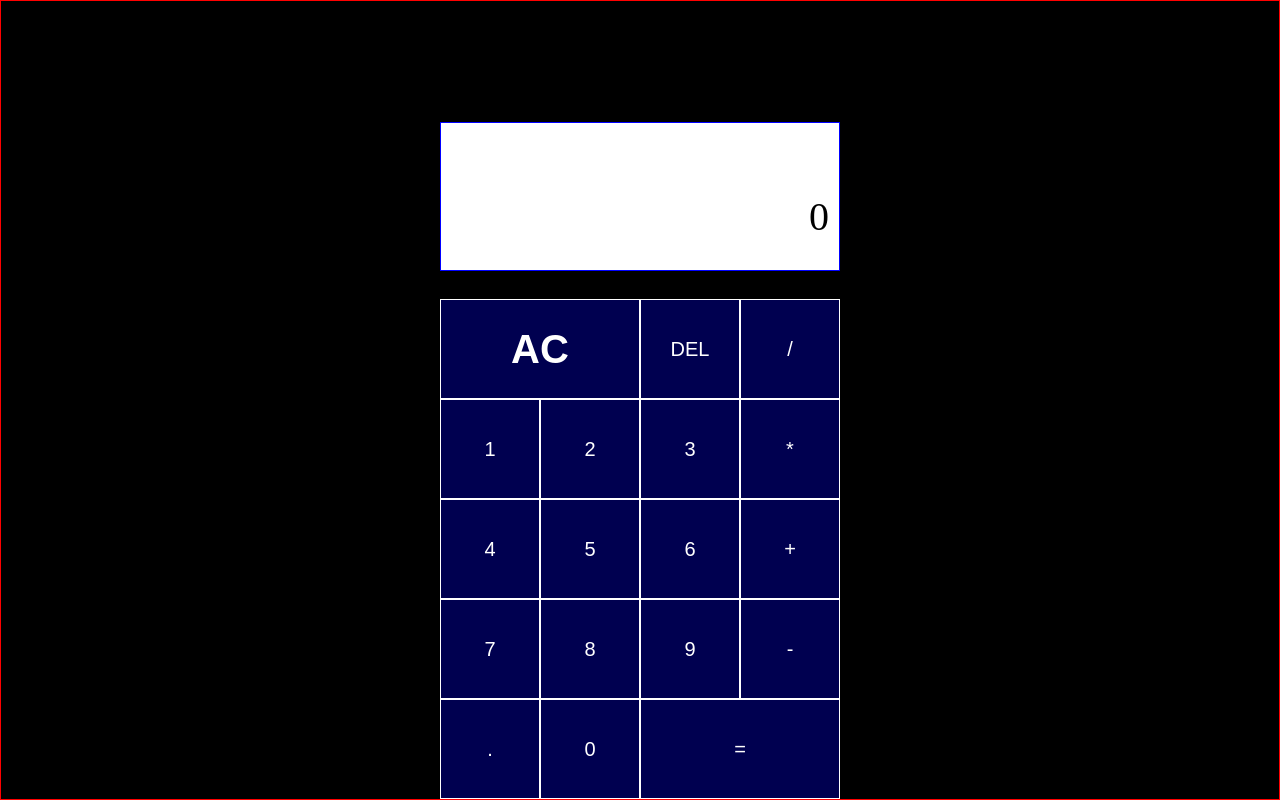
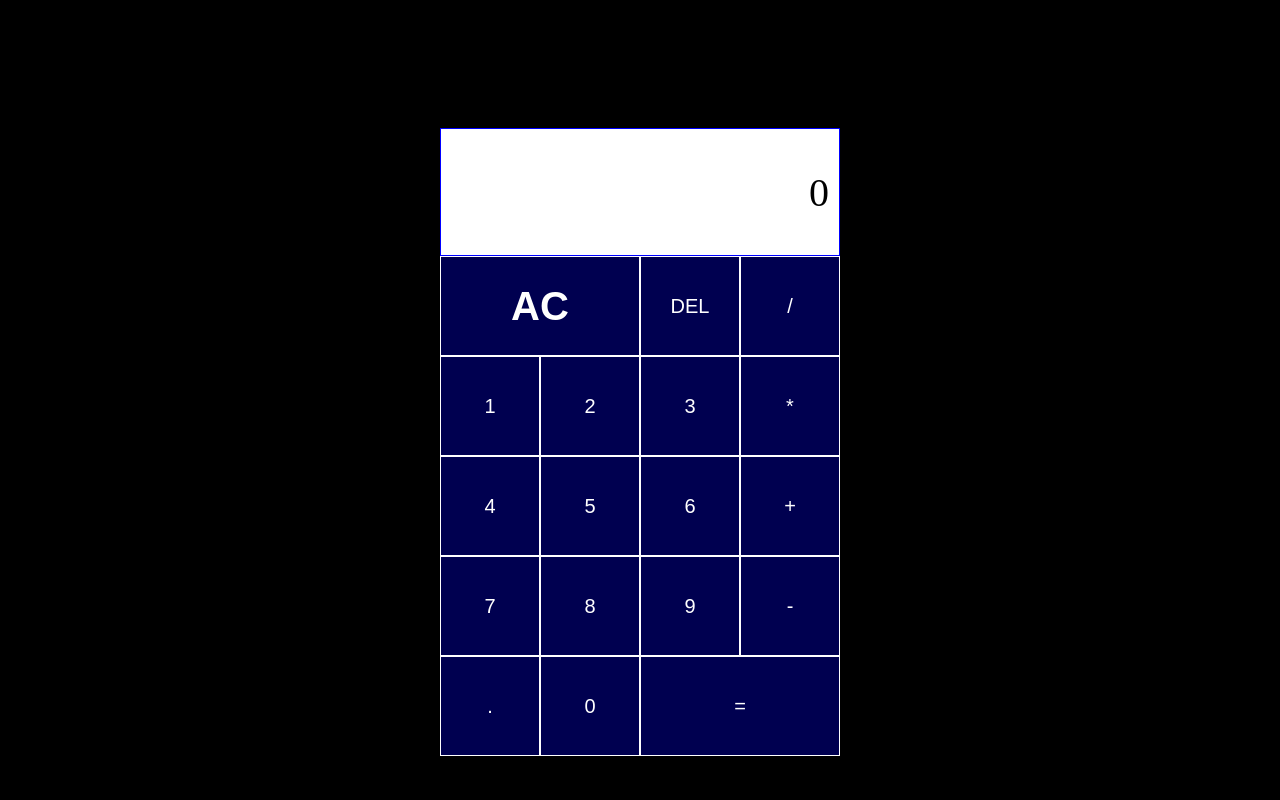
Before and after one commit to aemmzy/Calculator-Project, a plain HTML site: page index.html in a window 1280 px wide. Drawn offline with Linux system fonts and the light colour scheme.

Commit message:
Update styles.css

```diff
--- a/styles.css
+++ b/styles.css
@@ -14,21 +14,20 @@ body{
     grid-template-rows:minmax(120px, auto) repeat(5,100px);
     justify-content: center;
     align-items: center;
-    border:1px solid red;
-    min-height: 100vh;
-
+    Width:min-content;
+    Margin: 0 auto;
 }
 
 .view{
     background-color: #fff;
     border:1px solid blue;
     grid-column: 1/-1;
-    height: 50%;
-    margin-top: 92px;
+    height: 8rem;
+    margin-top: 8rem;
     display: flex;
     flex-direction: column;
     align-items: flex-end;
-    justify-content: space-around;
+    justify-content: center;
     padding:10px;
     word-wrap: break-word;
     word-break: break-all;
```
